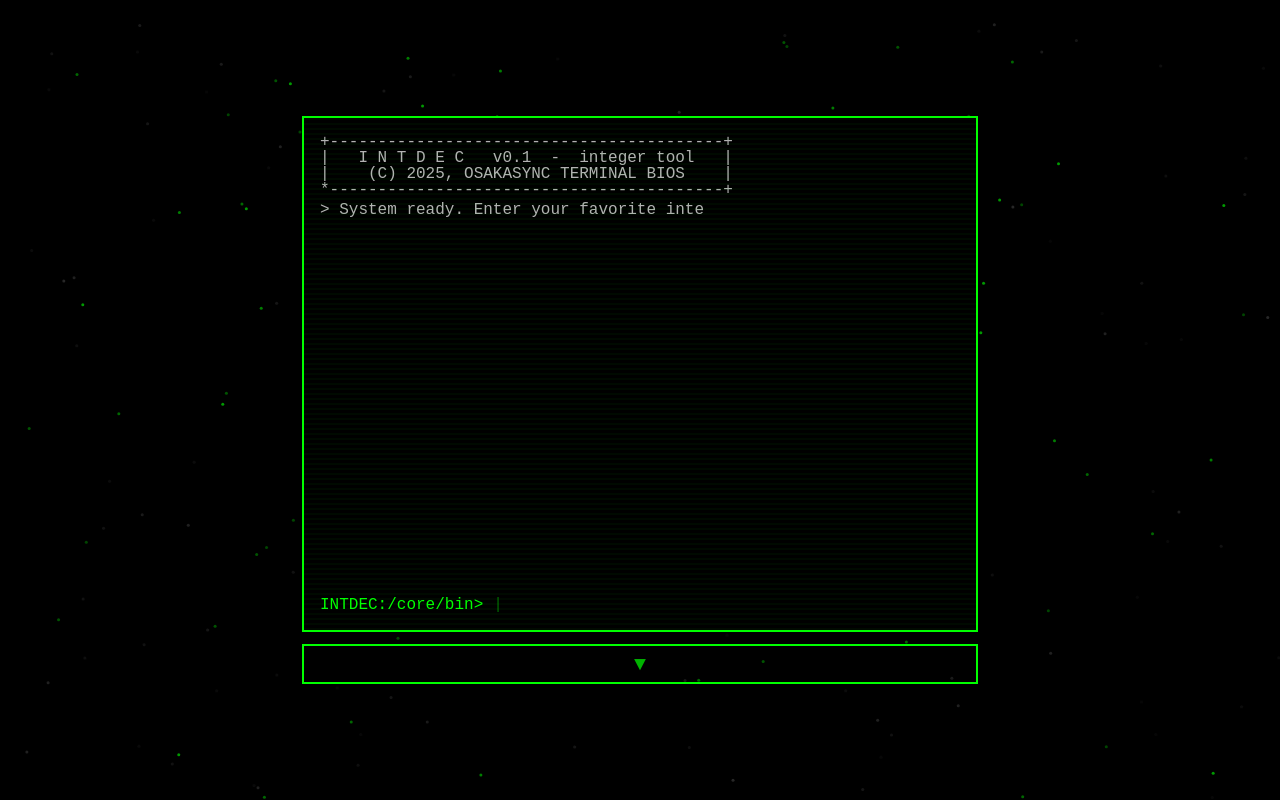
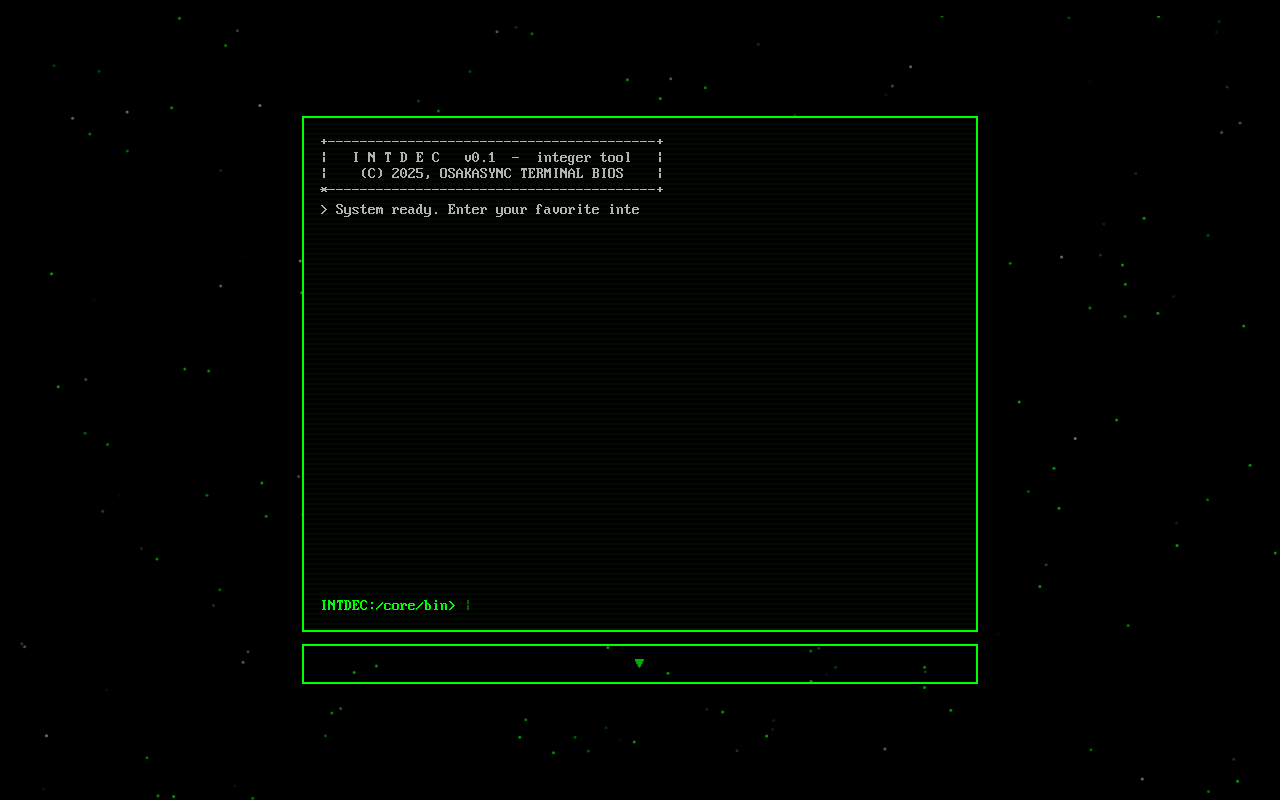
Before and after one commit to osakasync/osaker-001-intdec, a plain HTML site: page pages/index.html in a window 1280 px wide. Both pictures are taken after a click on the button "SKIP BOOT". Drawn offline with nearby package versions, Linux system fonts and the light colour scheme; a web font is replaced by a local one.

Commit message:
chore: updated ambient visuals, terminal cursor now follows the real caret, and added README

```diff
--- a/pages/index.html
+++ b/pages/index.html
@@ -4,7 +4,7 @@
   <meta charset="UTF-8" />
   <meta name="viewport" content="width=device-width, initial-scale=1.0"/>
   <title>IntDecomposer Terminal</title>
-  <link rel="stylesheet" href="/style.css">
+  <link rel="stylesheet" href="/styles/style.css">
 </head>
 <body>
 
@@ -18,7 +18,7 @@
 
       <div id="boot-ui">
         <pre id="boot-text"></pre>
-        <button id="power-button">[ power ]</button>
+        <button id="power-button">[ POWER ]</button>
         <button id="skip-boot">SKIP BOOT</button>
       </div>
     </div>
--- a/scripts/core/ambient.js
+++ /dev/null
@@ -1,44 +0,0 @@
-export function initAmbientEffect() {
-  const canvas = document.getElementById("pixels");
-  const ctx = canvas.getContext("2d");
-  let width = canvas.width = window.innerWidth;
-  let height = canvas.height = window.innerHeight;
-
-  function drawPixels() {
-    ctx.fillStyle = "rgba(0, 0, 0, 0.18)";
-    ctx.fillRect(0, 0, width, height);
-
-    const count = 15;
-    for (let i = 0; i < count; i++) {
-      const x = Math.random() * width;
-      const y = Math.random() * height;
-      ctx.beginPath();
-      ctx.arc(x, y, 1.5, 0, 2 * Math.PI);
-      const accentColor = getComputedStyle(document.documentElement).getPropertyValue('--accent-rgb');
-      ctx.fillStyle = `rgba(${accentColor}, 0.6)`;
-      ctx.fill();
-    }
-  }
-
-  setInterval(drawPixels, 500);
-
-  window.addEventListener("resize", () => {
-    width = canvas.width = window.innerWidth;
-    height = canvas.height = window.innerHeight;
-  });
-
-  const parallaxStrength = 20;
-
-  window.addEventListener("mousemove", (e) => {
-    const percentX = (e.clientX / window.innerWidth - 0.5) * -2;
-    const percentY = (e.clientY / window.innerHeight - 0.5) * -2;
-
-    anime({
-      targets: canvas,
-      translateX: percentX * parallaxStrength,
-      translateY: percentY * parallaxStrength,
-      duration: 600,
-      easing: 'easeOutQuad'
-    });
-  });
-}
--- /dev/null
+++ b/scripts/core/ambient/ambientParticles.js
@@ -0,0 +1,57 @@
+export function createAmbientParticles(ctx, width, height, pulses, settings) {
+  const particles = [];
+
+  function spawnParticle() {
+    if (particles.length >= settings.MAX_PARTICLES) return;
+
+    const accentColor = getComputedStyle(document.documentElement)
+      .getPropertyValue('--accent-rgb')
+      .trim();
+
+    const lifespan = settings.BASE_LIFESPAN * (0.5 + Math.random());
+
+    particles.push({
+      x: Math.random() * width,
+      y: Math.random() * height,
+      age: 0,
+      lifespan,
+      color: accentColor,
+    });
+  }
+
+  function draw() {
+    for (let i = particles.length - 1; i >= 0; i--) {
+      const p = particles[i];
+      const t = p.age / p.lifespan;
+      const opacity = Math.sin(Math.PI * t);
+
+      let size = 1.5;
+      let finalOpacity = opacity * 0.6;
+
+      for (const pulse of pulses) {
+        const dist = Math.hypot(p.x - pulse.x, p.y - pulse.y);
+        const diff = Math.abs(dist - pulse.radius);
+        if (diff < settings.PULSE_THICKNESS / 2) {
+          const strength = Math.cos((diff / (settings.PULSE_THICKNESS / 2)) * Math.PI);
+          finalOpacity = Math.min(finalOpacity + strength * 0.8, 1);
+          size = 3.5;
+          break;
+        }
+      }
+
+      ctx.beginPath();
+      ctx.arc(p.x, p.y, size, 0, Math.PI * 2);
+      ctx.fillStyle = `rgba(${p.color}, ${finalOpacity})`;
+      ctx.fill();
+
+      p.age++;
+      if (p.age >= p.lifespan) particles.splice(i, 1);
+    }
+
+    for (let i = 0; i < settings.PARTICLES_PER_FRAME; i++) {
+      spawnParticle();
+    }
+  }
+
+  return draw;
+}
--- /dev/null
+++ b/scripts/core/ambient/ambientPulses.js
@@ -0,0 +1,55 @@
+export function createPulseManager(ctx, settings) {
+  const pulses = [];
+
+  function drawPulses() {
+    for (let i = pulses.length - 1; i >= 0; i--) {
+      const p = pulses[i];
+      const t = p.age / p.lifespan;
+      const radius = t * p.maxRadius;
+      const opacity = 1 - t;
+
+      ctx.beginPath();
+      ctx.arc(p.x, p.y, radius, 0, Math.PI * 2);
+      ctx.fillStyle = `rgba(${p.accentRGB}, ${opacity * 0.03})`;
+      ctx.fill();
+
+      ctx.save();
+      ctx.shadowColor = `rgba(${p.accentRGB}, ${opacity * 0.2})`;
+      ctx.shadowBlur = 20;
+      ctx.strokeStyle = `rgba(${p.accentRGB}, ${opacity * 0.3})`;
+      ctx.lineWidth = 1;
+      ctx.beginPath();
+      ctx.arc(p.x, p.y, radius, 0, Math.PI * 2);
+      ctx.stroke();
+      ctx.restore();
+
+      p.age++;
+      if (p.age >= p.lifespan) {
+        pulses.splice(i, 1);
+      } else {
+        p.radius = radius;
+      }
+    }
+  }
+
+  function triggerPulse(x, y) {
+    const accentRGB = getComputedStyle(document.documentElement)
+      .getPropertyValue('--accent-rgb')
+      .trim();
+
+    pulses.push({
+      x,
+      y,
+      age: 0,
+      lifespan: 120,
+      maxRadius: settings.MAX_PULSE_RADIUS,
+      accentRGB
+    });
+  }
+
+  return {
+    pulses,
+    drawPulses,
+    triggerPulse
+  };
+}
--- /dev/null
+++ b/scripts/core/ambient/initAmbientEffect.js
@@ -0,0 +1,57 @@
+import { createAmbientParticles } from './ambientParticles.js';
+import { createPulseManager } from './ambientPulses.js';
+
+export function initAmbientEffect() {
+  const canvas = document.getElementById("pixels");
+  const ctx = canvas.getContext("2d");
+
+  let width = canvas.width = window.innerWidth;
+  let height = canvas.height = window.innerHeight;
+
+  const settings = {
+    MAX_PARTICLES: 250,
+    BASE_LIFESPAN: 250,
+    PARTICLES_PER_FRAME: 2,
+    PULSE_THICKNESS: 100,
+    MAX_PULSE_RADIUS: 1000,
+  };
+
+  const { pulses, drawPulses, triggerPulse } = createPulseManager(ctx, settings);
+  const drawParticles = createAmbientParticles(ctx, width, height, pulses, settings);
+
+  function drawFrame() {
+    ctx.clearRect(0, 0, width, height);
+    drawPulses();
+    drawParticles();
+    requestAnimationFrame(drawFrame);
+  }
+
+  drawFrame();
+
+  window.addEventListener("resize", () => {
+    width = canvas.width = window.innerWidth;
+    height = canvas.height = window.innerHeight;
+  });
+
+  const parallaxStrength = 20;
+  let targetX = 0, targetY = 0;
+  let currentX = 0, currentY = 0;
+
+  window.addEventListener("mousemove", (e) => {
+    const percentX = (e.clientX / window.innerWidth - 0.5) * -2;
+    const percentY = (e.clientY / window.innerHeight - 0.5) * -2;
+    targetX = percentX * parallaxStrength;
+    targetY = percentY * parallaxStrength;
+  });
+
+  function animateParallax() {
+    currentX += (targetX - currentX) * 0.0095;
+    currentY += (targetY - currentY) * 0.0095;
+    canvas.style.transform = `translate(${currentX}px, ${currentY}px)`;
+    requestAnimationFrame(animateParallax);
+  }
+
+  animateParallax();
+
+  window.triggerRadialPulse = () => triggerPulse(width / 2, height / 2);
+}
--- a/scripts/core/boot/bootcontroller.js
+++ b/scripts/core/boot/bootcontroller.js
@@ -64,11 +64,13 @@ export function initBootSequence() {
     skipButton.classList.add("hidden");
     bootText.innerText = "";
     typeNextLine();
+    window.triggerRadialPulse();
   });
 
   skipButton.addEventListener("click", () => {
     skip = true;
     bootText.innerText = "> System ready. Starting up UI...";
     finishBoot();
+    window.triggerRadialPulse();
   });
 }
--- a/scripts/core/main.js
+++ b/scripts/core/main.js
@@ -1,5 +1,5 @@
 import { setupInputHandlers } from "./ui.js";
-import { initAmbientEffect } from "./ambient.js";
+import { initAmbientEffect } from "./ambient/initAmbientEffect.js";
 import { initKeyboard } from "./keyboard/Keyboard.js";
 import { initKeyboardToggle } from "./keyboard/KeyboardToggle.js";
 import { initBootSequence } from './boot/bootcontroller.js';
--- a/scripts/core/ui.js
+++ b/scripts/core/ui.js
@@ -1,4 +1,4 @@
-import { getTextWidth } from "./utils.js";
+import { getTextWidth, getCharWidth } from "./utils.js";
 import { triggerOverflowFeedback } from "./feedback.js";
 import { handleInputSubmit } from "./decomposer.js";
 
@@ -73,14 +73,30 @@ export function setupInputHandlers() {
     direction: 'alternate'
   });
 
+  ["input", "click", "keyup", "focus", "mouseup"].forEach(evt =>
+  input.addEventListener(evt, () =>
+    requestAnimationFrame(updateCursorPosition)
+  )
+);
+
 
   updateCursorPosition();
 }
 
 export function updateCursorPosition() {
-  const w = getTextWidth(input.value, input);
-  cursor.style.left = `${w + 2}px`;
+  const caretIndex = input.selectionStart ?? input.value.length;
+  const isAtEnd = caretIndex === input.value.length;
+  const textBeforeCaret = input.value.slice(0, caretIndex);
+  const width = getTextWidth(textBeforeCaret, input);
+  const charWidth = getCharWidth(input);
+
+  cursor.classList.toggle("block-cursor", !isAtEnd);
+
+  const offset = isAtEnd ? 0 : -charWidth - 1;
+  cursor.style.left = `${width + offset}px`;
 }
+
+
 
 export function canAcceptChar(char, input, terminalWindow, prompt) {
   const width = getTextWidth(input.value + char, input);
--- a/scripts/core/utils.js
+++ b/scripts/core/utils.js
@@ -9,6 +9,12 @@ const measureCtx = measureCanvas.getContext("2d");
 
 export function getTextWidth(text, inputElement) {
   const style = getComputedStyle(inputElement);
-  measureCtx.font = `${style.fontSize} ${style.fontFamily}`;
+  measureCtx.font = `${style.fontWeight} ${style.fontSize} ${style.fontFamily}`;
   return measureCtx.measureText(text).width;
 }
+
+export function getCharWidth(inputElement) {
+  const style = getComputedStyle(inputElement);
+  measureCtx.font = `${style.fontWeight} ${style.fontSize} ${style.fontFamily}`;
+  return measureCtx.measureText("A").width;
+}
--- a/style.css
+++ b/styles/style.css
@@ -1,14 +1,14 @@
 /* Fonts */
 @font-face {
   font-family: 'IBMVGA8x16';
-  src: url('Web437_IBM_VGA_8x16.woff') format('woff');
+  src: url('/fonts/Web437_IBM_VGA_8x16.woff') format('woff');
   font-weight: normal;
   font-style: normal;
 }
 
 @font-face {
   font-family: 'IBMVGA8x16-2x';
-  src: url('Web437_IBM_VGA_8x16-2x.woff') format('woff');
+  src: url('/fonts/Web437_IBM_VGA_8x16-2x.woff') format('woff');
   font-weight: normal;
   font-style: normal;
 }
@@ -150,10 +150,18 @@ div#output {
   position: absolute;
   color: var(--accent-color);
   pointer-events: none;
-  z-index: 2;
+  z-index: 0;
   visibility: hidden;
   vertical-align: top;
   transition: color var(--transition-speed) ease;
+}
+
+#cursor.block-cursor {
+  width: 8px;
+  height: 1em;
+  background: var(--accent-color);
+  color: transparent;
+  content: '';
 }
 
 #input-wrapper {
```
Also changed, not shown: fonts/Web437_IBM_VGA_8x16-2x.woff (added), fonts/Web437_IBM_VGA_8x16.woff (added), scripts/core/keyboard/KeyHandler.js (line endings or trailing spaces), 2 other files.
